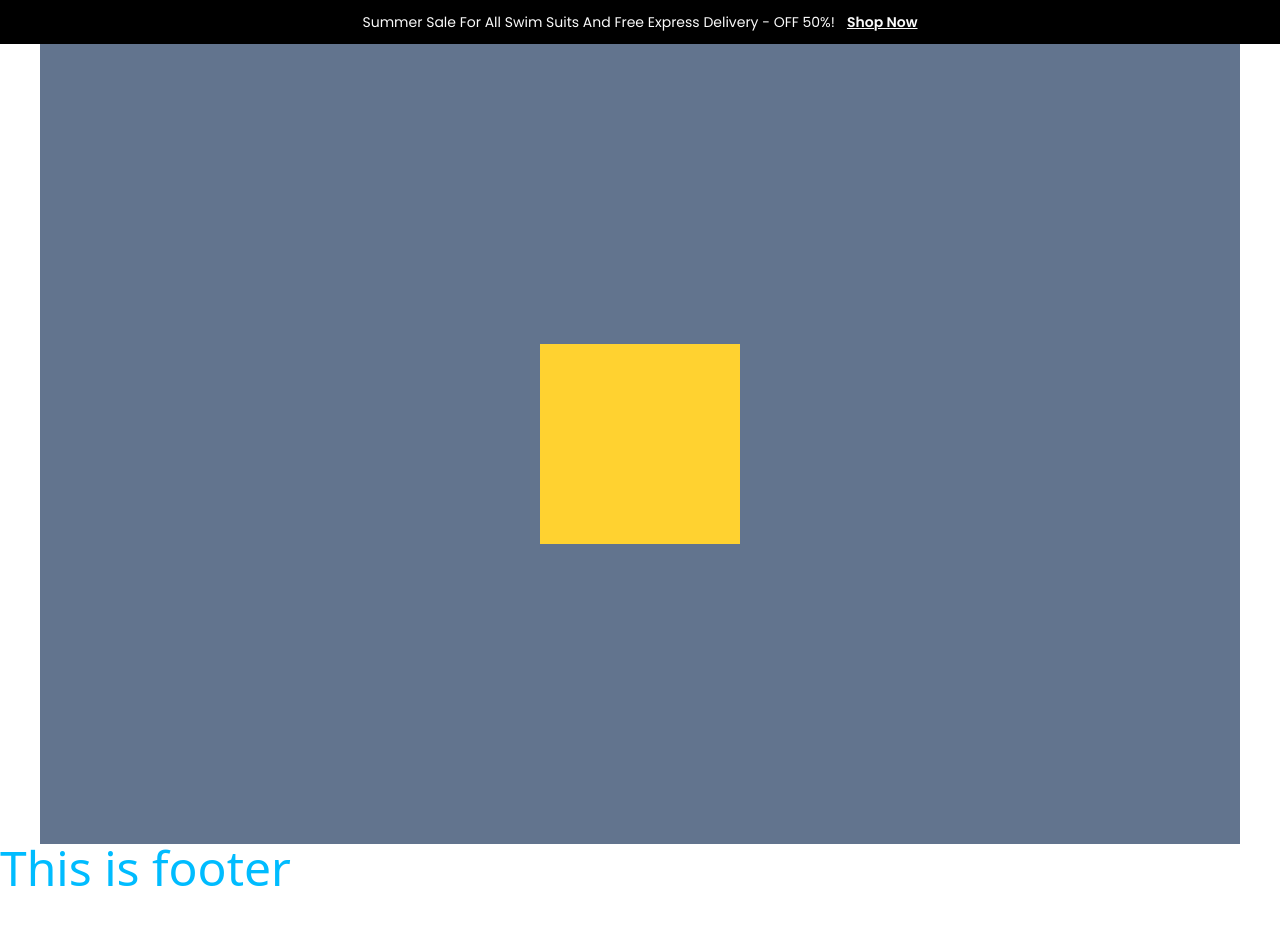
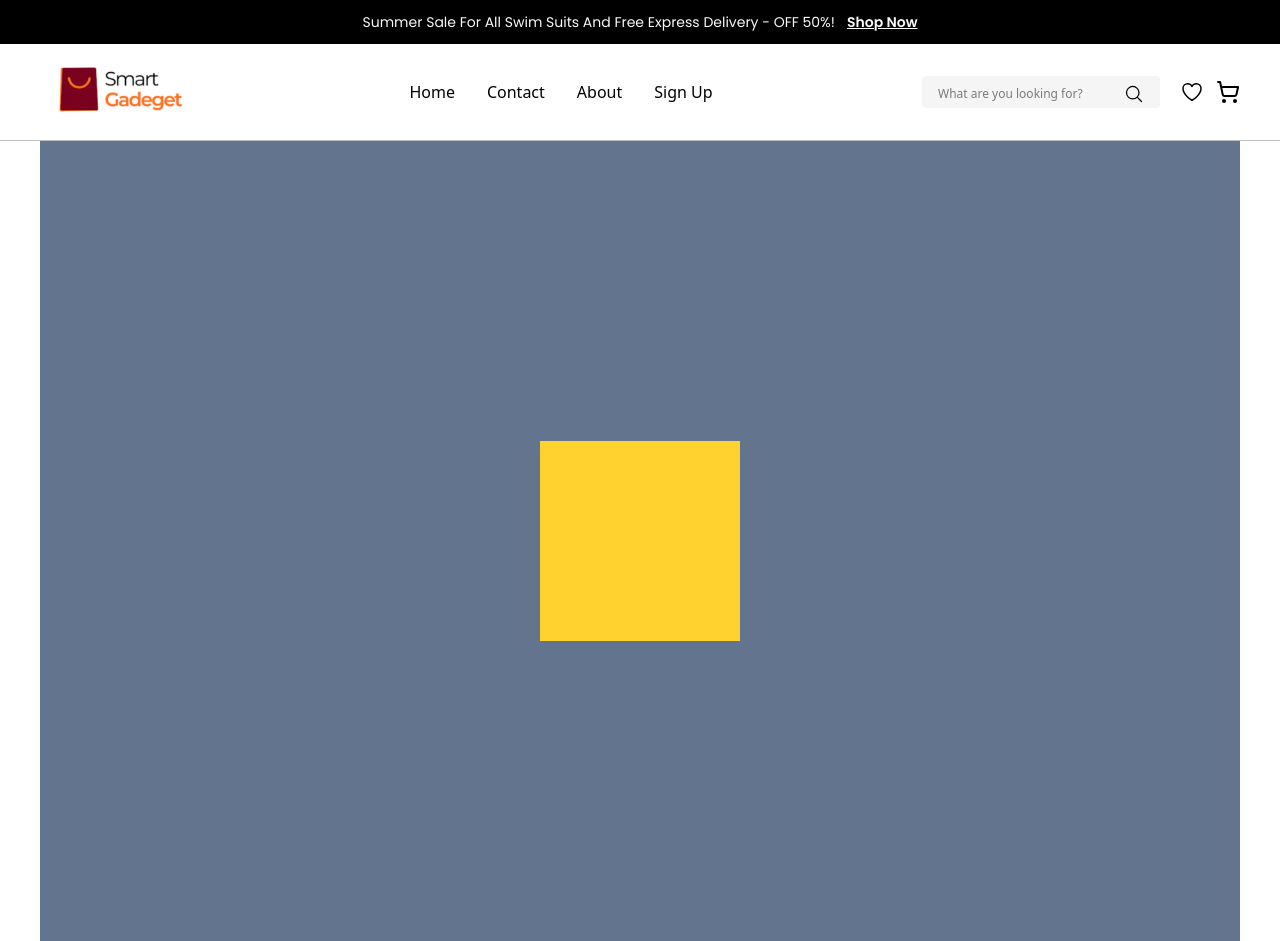
Before and after one commit to nayemalways/SmartGadegets, a React (Vite) app in the folder client/: page / in a window 1280 px wide. Before the commit the page ends 900 px from the top, so only its background shows below. Built offline with nearby package versions, Linux system fonts and the light colour scheme.

Commit message:
Half navbar created, still in progress

```diff
--- a/client/src/layout/Footer.jsx
+++ b/client/src/layout/Footer.jsx
@@ -3,7 +3,7 @@ import React from 'react';
 const Footer = () => {
     return (
         <footer>
-            <h1 className='text-5xl text-sky-400'>This is footer</h1>
+
         </footer>
     );
 };
--- a/client/src/layout/Navbar.jsx
+++ b/client/src/layout/Navbar.jsx
@@ -1,13 +1,54 @@
 import React from 'react';
-import { Link } from 'react-router-dom';
+import { Link, NavLink } from 'react-router-dom';
+import logo from '../assets/images/logo.png'
 
 const Navbar = () => {
     return (
-        <header className=''>
+        <header className='border-b border-gray '>
             <section className='bg-secondary flex space-x-3 justify-center items-center py-3 max-sm:space-x-0 max-sm:ps-2'>
                 <p className='text-text-color inline-block text-sm font-normal font-poppins  max-sm:text-[12px] '>Summer Sale For All Swim Suits And Free Express Delivery - OFF 50%!</p>
                 <Link className='text-text-color text-sm font-semibold underline decoration-1 font-poppins max-sm:text-[12px]' to='/'>Shop Now</Link>
             </section>
+            <nav className='container w-full flex justify-between items-center py-4'>
+                <div className='w-40'>
+                    <Link to='/'>
+                        <img className='w-full shrink-0' src={logo} alt="Logo" />
+                    </Link>
+                </div>
+                <ul className='flex space-x-8'>
+                    <li>
+                        <NavLink className='nav-links' to='/'>Home</NavLink>
+                    </li>
+                    <li>
+                        <NavLink className='nav-links' to='/contact'>Contact</NavLink>
+                    </li>
+                    <li>
+                        <NavLink className='nav-links' to='/about'>About</NavLink>
+                    </li>
+                    <li>
+                        <NavLink className='nav-links' to='/register'>Sign Up</NavLink>
+                    </li>
+                </ul>
+
+                <div className='flex items-center space-x-5'>
+                    <div className='space-x-3 px-4 py-1 rounded bg-[#F5F5F5]'>
+                        <input className='inline-block border-none outline-none text-[12px]' type="text" name="search" id="search" placeholder='What are you looking for?' />
+                        <svg  xmlns="http://www.w3.org/2000/svg" fill="none" viewBox="0 0 24 24" strokeWidth={1.5} stroke="currentColor" className="size-5 inline-block">
+                            <path strokeLinecap="round" strokeLinejoin="round" d="m21 21-5.197-5.197m0 0A7.5 7.5 0 1 0 5.196 5.196a7.5 7.5 0 0 0 10.607 10.607Z" />
+                        </svg>
+                    </div>
+                    <div className='flex space-x-3'>
+                        <Link to='/'>
+                            <svg xmlns="http://www.w3.org/2000/svg" fill="none" viewBox="0 0 24 24" strokeWidth={1.5} stroke="currentColor" className="size-6">
+                                <path strokeLinecap="round" strokeLinejoin="round" d="M21 8.25c0-2.485-2.099-4.5-4.688-4.5-1.935 0-3.597 1.126-4.312 2.733-.715-1.607-2.377-2.733-4.313-2.733C5.1 3.75 3 5.765 3 8.25c0 7.22 9 12 9 12s9-4.78 9-12Z" />
+                            </svg>
+                        </Link>
+                        <Link to='/'>
+                            <svg xmlns="http://www.w3.org/2000/svg" width="24" height="24" viewBox="0 0 24 24" fill="none" stroke="currentColor" stroke-width="2" stroke-linecap="round" stroke-linejoin="round" class="lucide lucide-shopping-cart-icon lucide-shopping-cart"><circle cx="8" cy="21" r="1"/><circle cx="19" cy="21" r="1"/><path d="M2.05 2.05h2l2.66 12.42a2 2 0 0 0 2 1.58h9.78a2 2 0 0 0 1.95-1.57l1.65-7.43H5.12"/></svg>
+                        </Link>
+                    </div>
+                </div>
+            </nav>
         </header>
     );
 };
```
